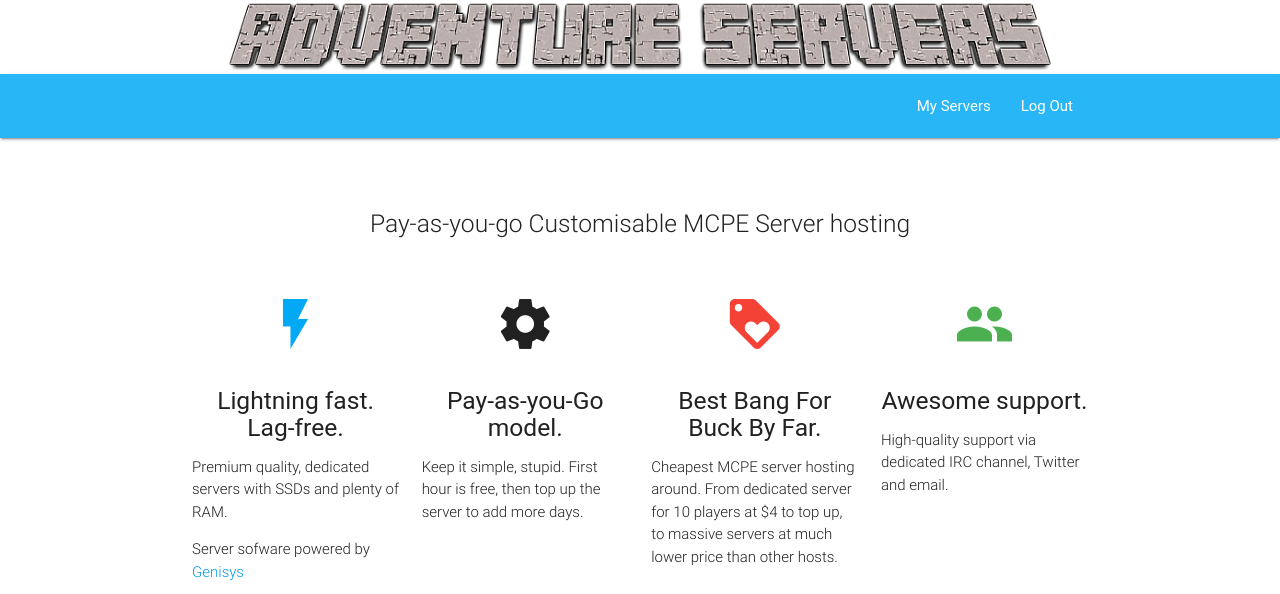
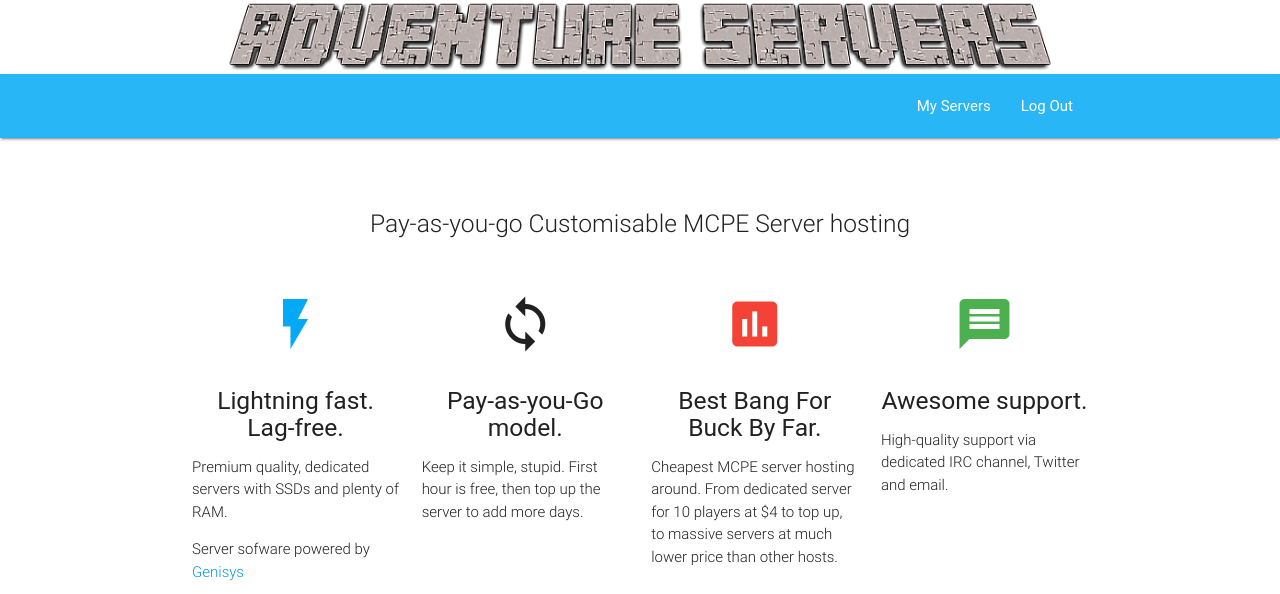
Before and after one commit to sandeel/mineserve, a Flask app: template templates/landing_page.html in a window 1280 px wide. Shown: the top 594 px of the page. Run offline with Flask 2, Linux system fonts and the light colour scheme; the template is opened without the code that fills it, so the values that code supplies are empty; the visitor is signed in with stand-in values (Sample User, id 1); parts of the project's set-up code (start-up, migrations or seed data) failed here and were passed over; some libraries are stand-ins or nearby versions; some web fonts are replaced.

Commit message:
Tweaked icons on main page

```diff
--- a/templates/landing_page.html
+++ b/templates/landing_page.html
@@ -24,7 +24,7 @@ Beta closed!
 
         <div class="col s12 m3">
           <div class="icon-block">
-            <h2 class="center"><i class="medium material-icons">settings</i></h2>
+            <h2 class="center"><i class="medium material-icons">loop</i></h2>
             <h5 class="center">Pay-as-you-Go model.</h5>
 
             <p class="light">Keep it simple, stupid. First hour is free, then top up the server to add more days.</p>
@@ -32,7 +32,7 @@ Beta closed!
         </div>
         <div class="col s12 m3">
           <div class="icon-block">
-            <h2 class="center red-text"><i class="medium material-icons">loyalty</i></h2>
+            <h2 class="center red-text"><i class="medium material-icons">assessment</i></h2>
             <h5 class="center">Best Bang For Buck By Far.</h5>
 
             <p class="light">Cheapest MCPE server hosting around. From dedicated server for 10 players at $4 to top up, to massive servers at much lower price than other hosts.</p>
@@ -40,7 +40,7 @@ Beta closed!
         </div>
         <div class="col s12 m3">
           <div class="icon-block">
-            <h2 class="center green-text"><i class="medium material-icons">group</i></h2>
+            <h2 class="center green-text"><i class="medium material-icons">message</i></h2>
             <h5 class="center">Awesome support.</h5>
 
             <p class="light">High-quality support via dedicated IRC channel, Twitter and email.</p>
@@ -111,6 +111,7 @@ Beta closed!
         <br>
       </div><!-- card -->
 
+        <br>
         <div class="row">
             <h3>Server Types</h3>
 
```
